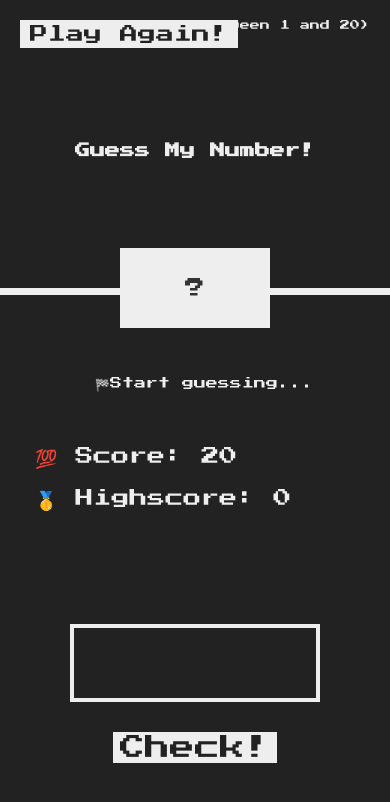
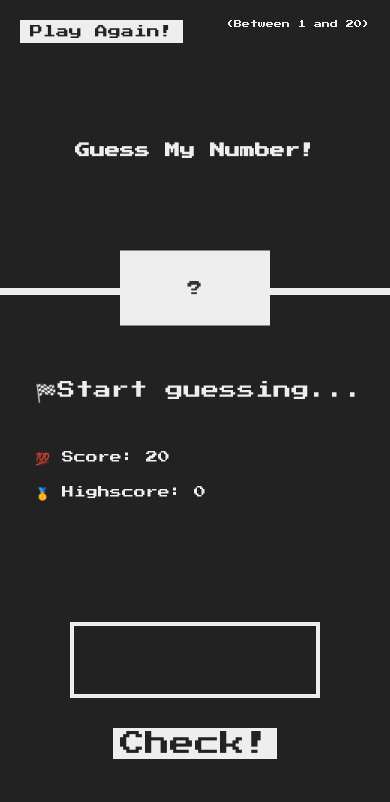
Before and after one commit to alexladwong/Guess-Number, a plain HTML site: page index.html in a window 390 px wide. Shown: the top 802 px of the page. Drawn offline with Linux system fonts and the light colour scheme.

Commit message:
Update style.css

```diff
--- a/style.css
+++ b/style.css
@@ -120,28 +120,26 @@ h1 {
 
 
 
-
-
 @media (max-width: 600px) {
   header h1 {
       font-size: 1.5rem;
   }
 
   .between {
-      font-size: 1rem;
+      font-size: 0.8rem;
   }
 
   .btn {
-      font-size: 1.8rem;
+      font-size: 1.3rem;
       padding: 0.5rem 1rem;
   }
 
   .number {
-      font-size: 2rem;
+      font-size: 1.5rem;
   }
 
   .guess {
-      font-size: 2rem;
+      font-size: 1.8rem;
   }
 
   .btn.check {
@@ -150,13 +148,13 @@ h1 {
   }
 
   .message {
-      font-size: 1.2rem;
+      font-size: 1.8rem;
       margin-bottom: 4rem;
-      margin-left: 16rem;
+      margin-left: 10rem;
   }
 
   .label-score, .label-highscore {
-      font-size: 1.8rem;
+      font-size: 1.2rem;
 
       margin-left: 10rem;
 
```
